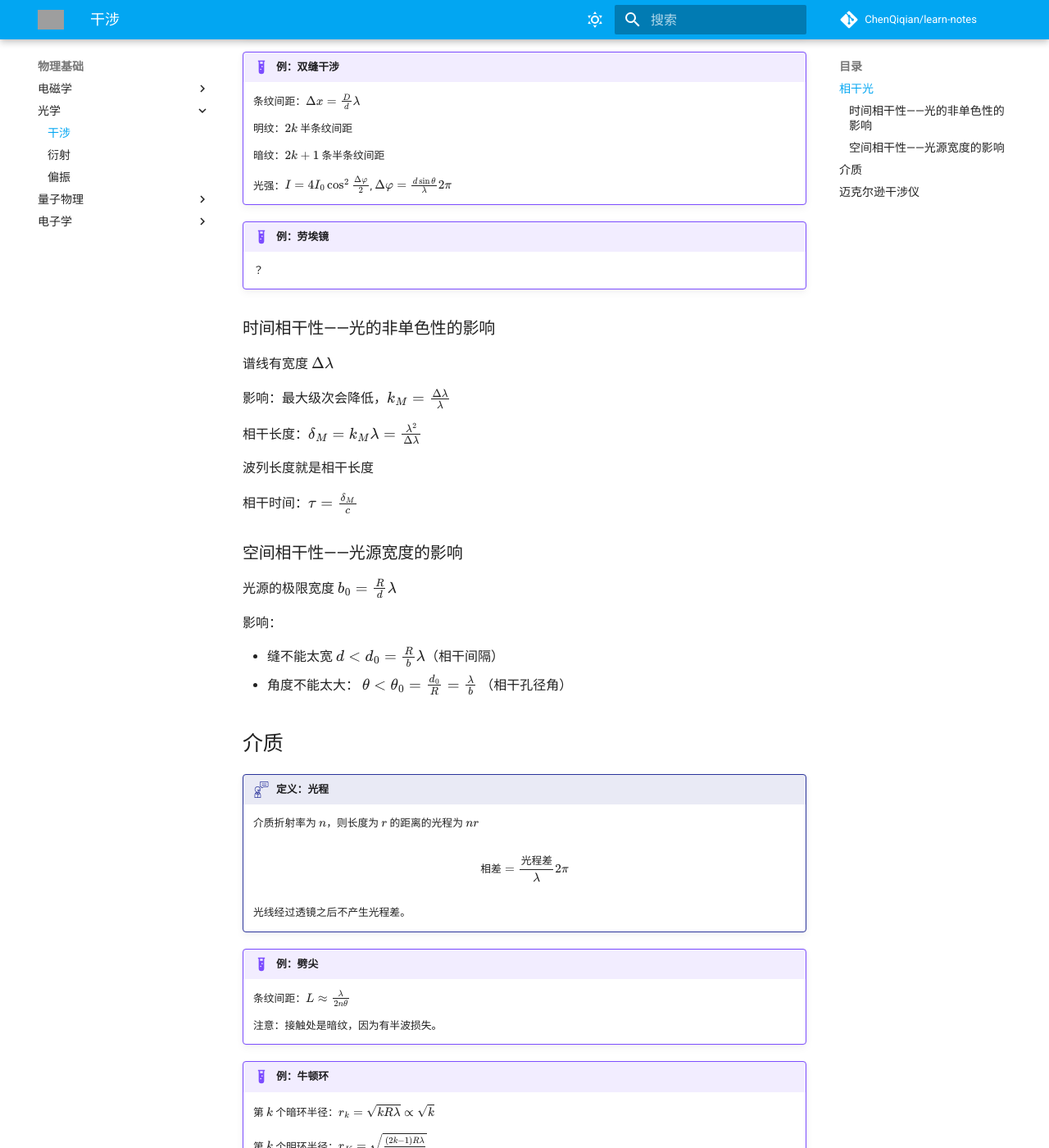
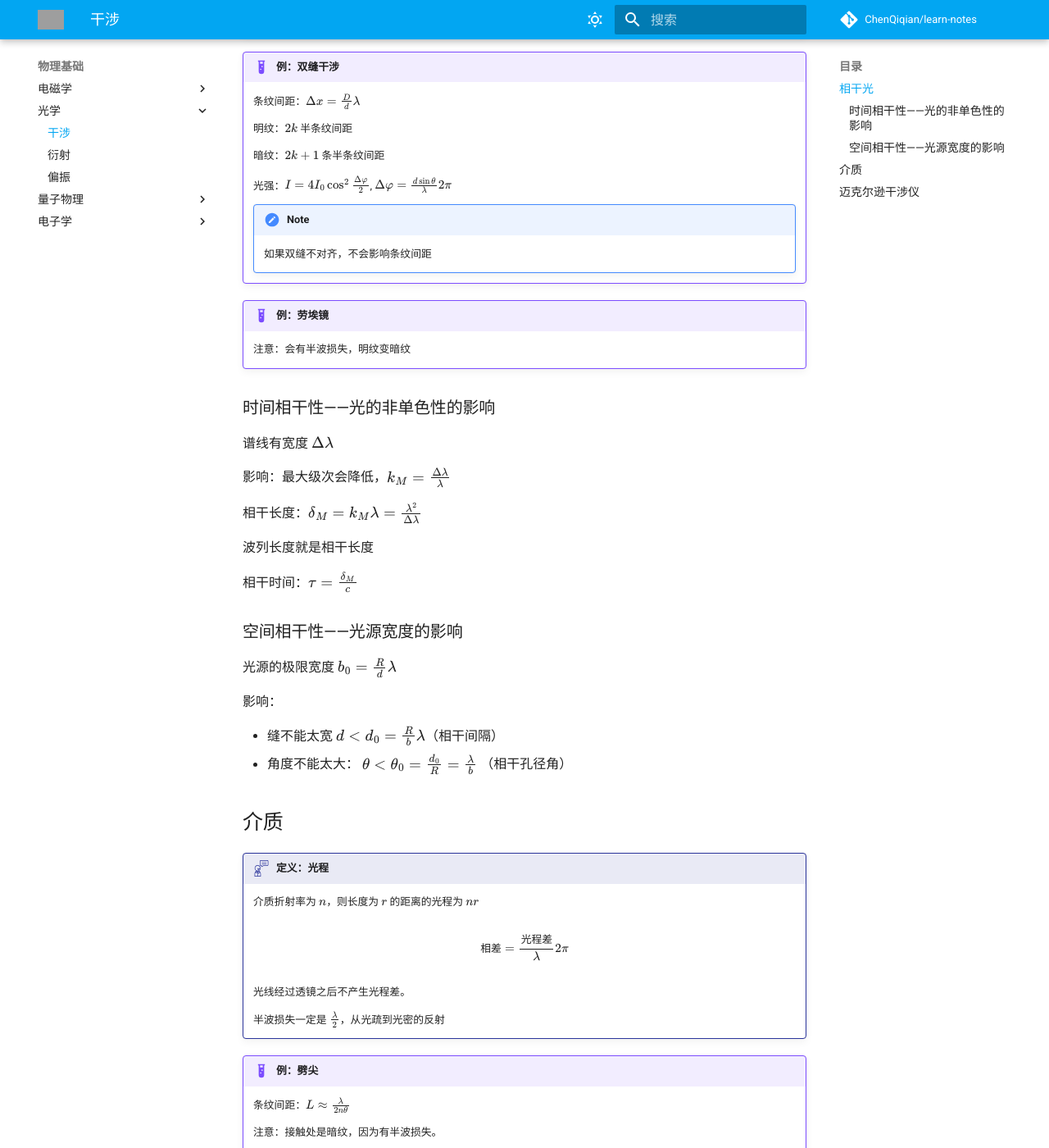
Before and after one commit to ChenQiqian/learn-notes, an MkDocs documentation site: the page built from docs/physics/optics/22.md, in a window 1280 px wide and 1400 px high, scrolled down 604 px. Shown: the whole window at 82% size. Built offline with MkDocs 1.6.1 and Material for MkDocs 9.7.7, drawn with Linux system fonts in a browser that asks for light colours; comment, search, counter and statistics services are not loaded; grey boxes are pictures that could not be loaded.

Commit message:
update optics

```diff
--- a/docs/physics/optics/22.md
+++ b/docs/physics/optics/22.md
@@ -30,8 +30,11 @@
 
     光强：$I = 4I_0 \cos^2\frac{\Delta\varphi}{2}$, $\Delta\varphi = \frac{d \sin \theta}{\lambda} 2 \pi$
 
+    !!!note
+        如果双缝不对齐，不会影响条纹间距
+
 !!!example "例：劳埃镜"
-    ？
+    注意：会有半波损失，明纹变暗纹
 
 ### 时间相干性——光的非单色性的影响
 
@@ -65,6 +68,8 @@
 
     光线经过透镜之后不产生光程差。
 
+    半波损失一定是 $\frac{\lambda}{2}$，从光疏到光密的反射
+
 !!!example "例：劈尖"
     条纹间距：$L \approx \frac{\lambda}{2 n \theta}$
 
```
Also changed, not shown: docs/physics/optics/23.md (+5 -0 lines), docs/physics/optics/24.md (+2 -0 lines).
